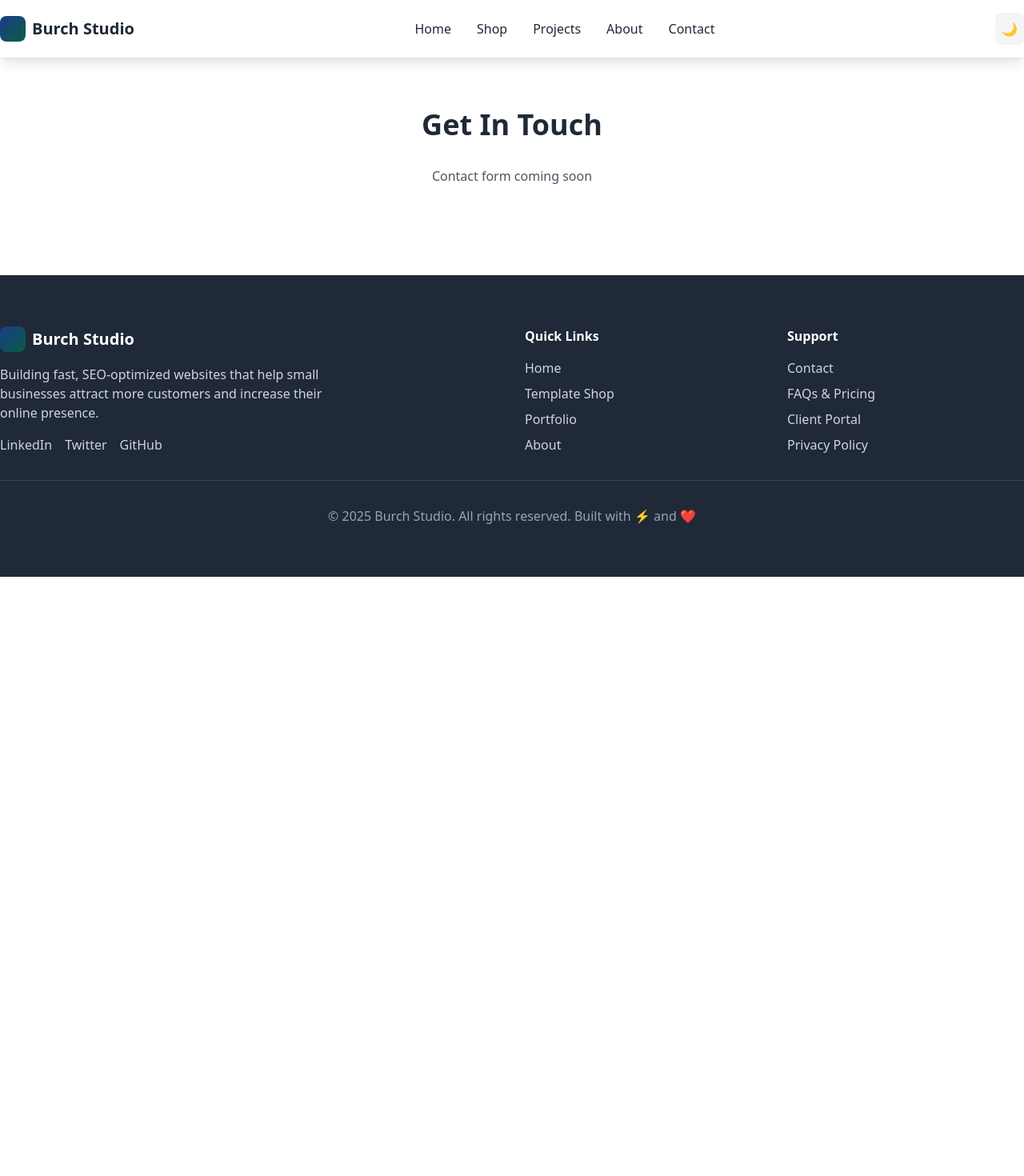
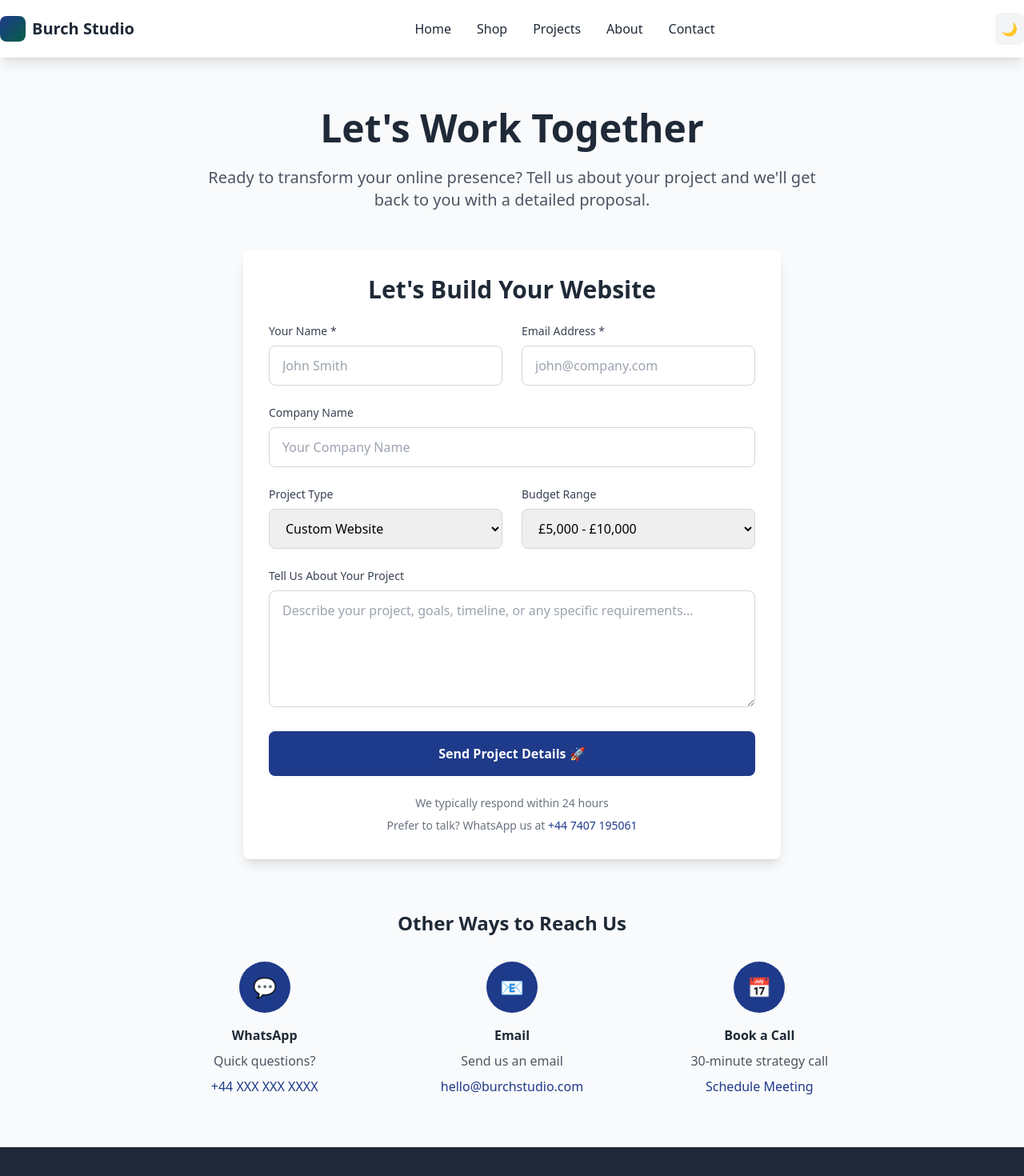
Before and after one commit to James-Burch/burchstudio-website, a React (Vite) app: page /contact in a window 1280 px wide. Shown: the top 1470 px of the page at 80% size. Before the commit the page ends 800 px from the top, so only its background shows below. Built offline with nearby package versions, Linux system fonts and the light colour scheme.

Commit message:
feat: add complete contact page with form and contact methods

```diff
--- a/src/pages/Contact.tsx
+++ b/src/pages/Contact.tsx
@@ -1,15 +1,84 @@
 import React from "react";
+import ContactForm from "../components/forms/ContactForm";
 
 const Contact: React.FC = () => {
   return (
-    <div className="section-padding">
+    <div className="section-padding bg-gray-50 dark:bg-gray-900">
       <div className="container">
-        <h1 className="text-4xl font-bold text-center mb-8 text-brand-charcoal dark:text-white">
-          Get In Touch
-        </h1>
-        <p className="text-center text-gray-600 dark:text-gray-300 mb-12">
-          Contact form coming soon
-        </p>
+        <div className="text-center mb-12">
+          <h1 className="text-4xl md:text-5xl font-bold mb-6 text-brand-charcoal dark:text-white">
+            Let's Work Together
+          </h1>
+          <p className="text-xl text-gray-600 dark:text-gray-300 max-w-3xl mx-auto">
+            Ready to transform your online presence? Tell us about your project
+            and we'll get back to you with a detailed proposal.
+          </p>
+        </div>
+
+        <ContactForm />
+
+        {/* Alternative Contact Methods */}
+        <div className="mt-16 text-center">
+          <h3 className="text-2xl font-bold mb-8 text-brand-charcoal dark:text-white">
+            Other Ways to Reach Us
+          </h3>
+
+          <div className="grid md:grid-cols-3 gap-8 max-w-4xl mx-auto">
+            <div className="text-center">
+              <div className="w-16 h-16 bg-brand-navy text-white rounded-full flex items-center justify-center mx-auto mb-4 text-2xl">
+                💬
+              </div>
+              <h4 className="font-semibold mb-2 text-brand-charcoal dark:text-white">
+                WhatsApp
+              </h4>
+              <p className="text-gray-600 dark:text-gray-300 mb-2">
+                Quick questions?
+              </p>
+              <a
+                href="https://wa.me/YOUR_WHATSAPP_NUMBER"
+                className="text-brand-navy dark:text-blue-400 hover:underline"
+              >
+                +44 XXX XXX XXXX
+              </a>
+            </div>
+
+            <div className="text-center">
+              <div className="w-16 h-16 bg-brand-navy text-white rounded-full flex items-center justify-center mx-auto mb-4 text-2xl">
+                📧
+              </div>
+              <h4 className="font-semibold mb-2 text-brand-charcoal dark:text-white">
+                Email
+              </h4>
+              <p className="text-gray-600 dark:text-gray-300 mb-2">
+                Send us an email
+              </p>
+              <a
+                href="mailto:hello@burchstudio.com"
+                className="text-brand-navy dark:text-blue-400 hover:underline"
+              >
+                hello@burchstudio.com
+              </a>
+            </div>
+
+            <div className="text-center">
+              <div className="w-16 h-16 bg-brand-navy text-white rounded-full flex items-center justify-center mx-auto mb-4 text-2xl">
+                📅
+              </div>
+              <h4 className="font-semibold mb-2 text-brand-charcoal dark:text-white">
+                Book a Call
+              </h4>
+              <p className="text-gray-600 dark:text-gray-300 mb-2">
+                30-minute strategy call
+              </p>
+              <a
+                href="#"
+                className="text-brand-navy dark:text-blue-400 hover:underline"
+              >
+                Schedule Meeting
+              </a>
+            </div>
+          </div>
+        </div>
       </div>
     </div>
   );
```
